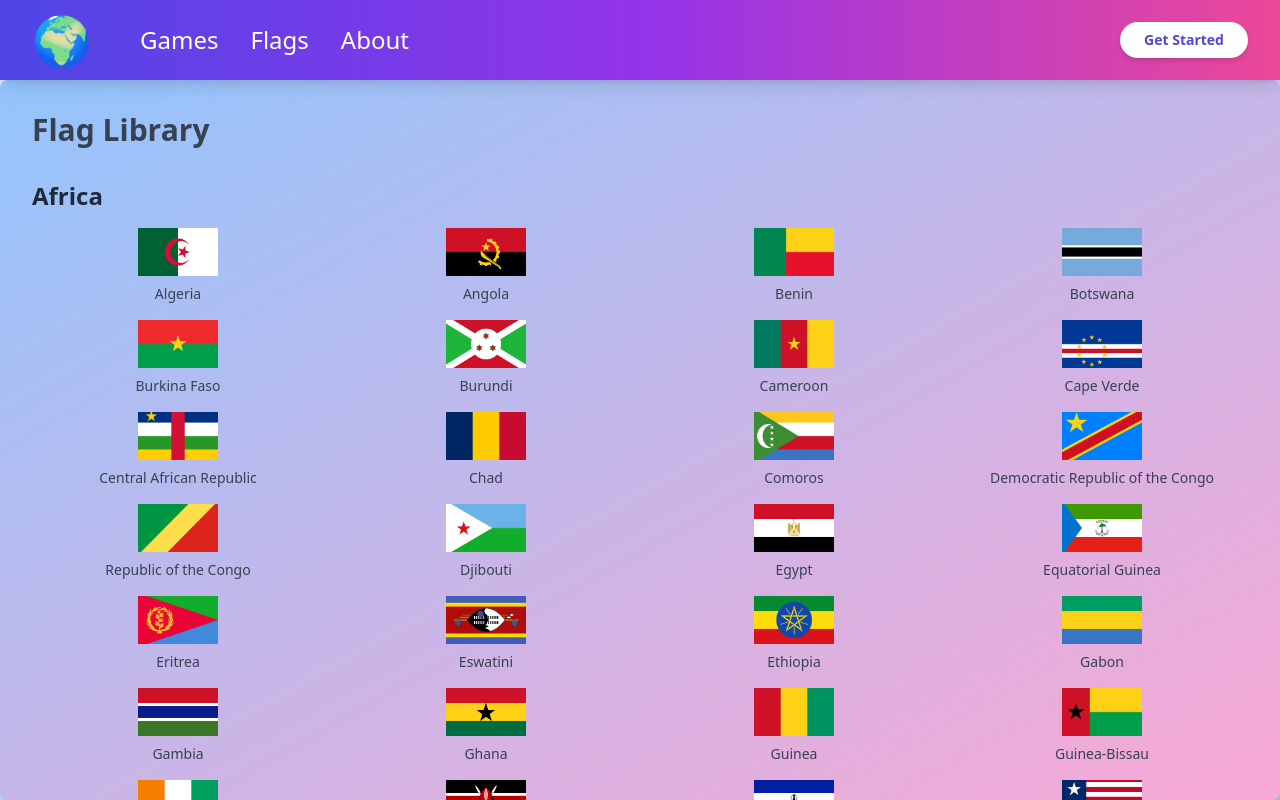
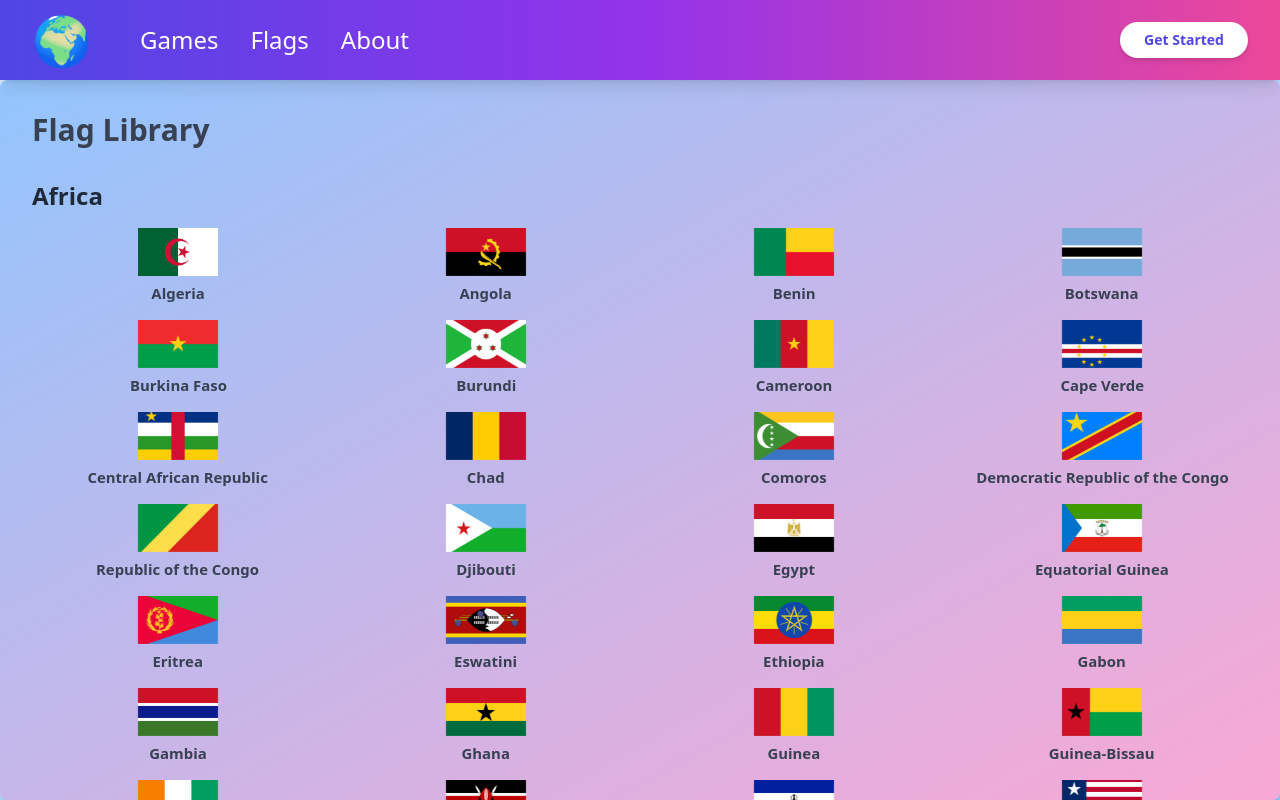
Before and after one commit to ArthurEhem/Industry-Elective, a React (Vite) app: page /library in a window 1280 px wide. Built offline with nearby package versions, Linux system fonts and the light colour scheme.

Commit message:
Fine Tuning Library.jsx

```diff
--- a/src/pages/Library.jsx
+++ b/src/pages/Library.jsx
@@ -67,7 +67,7 @@ function Library() {
                       alt={`${country.name} flag`}
                       className="w-20 h-12 object-cover mb-2"
                     />
-                    <span className="text-sm text-gray-700">{country.name}</span>
+                    <span className="text-sm font-bold text-gray-700 animate-pulse-custom">{country.name}</span>
                   </a>
                 ))}
               </div>
```
